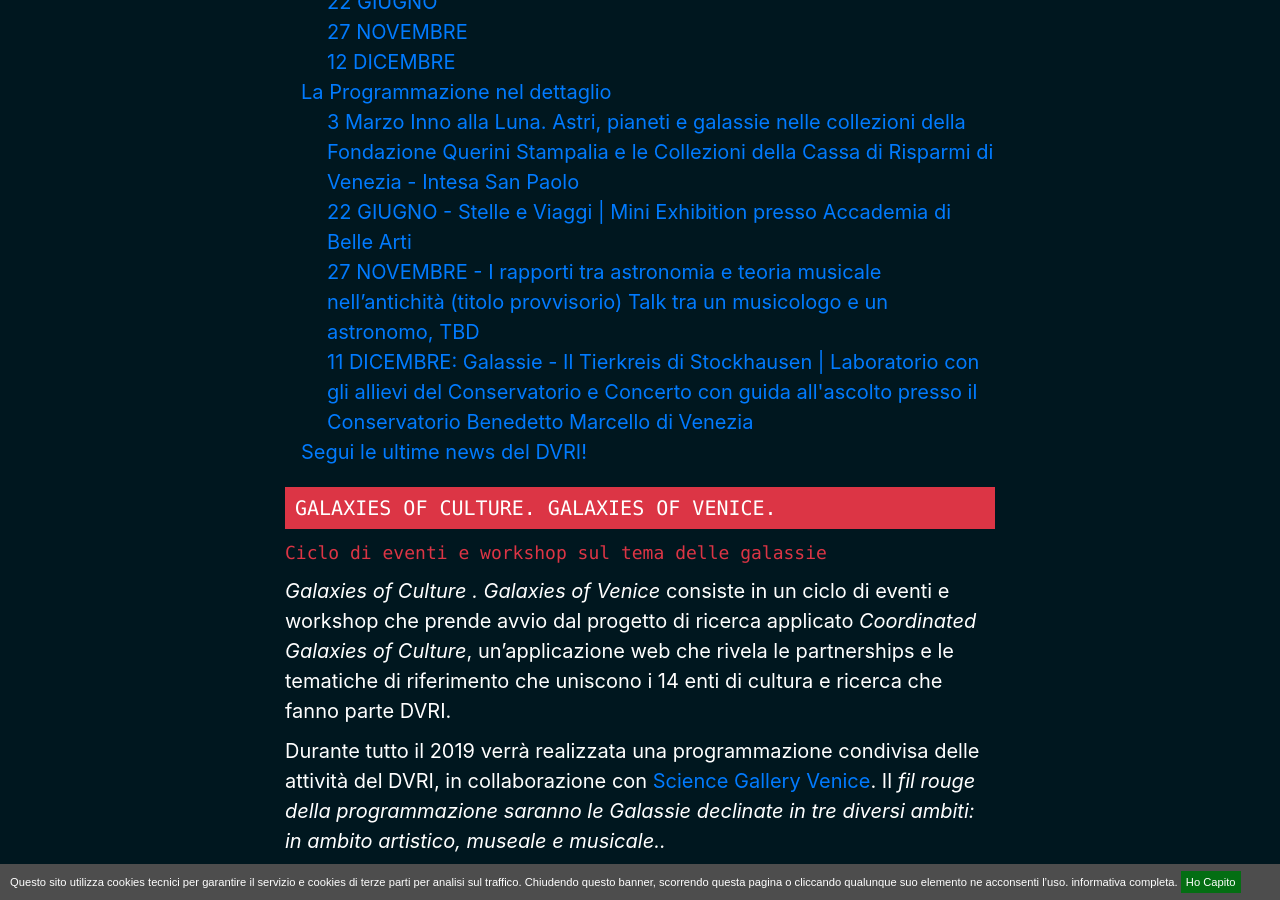
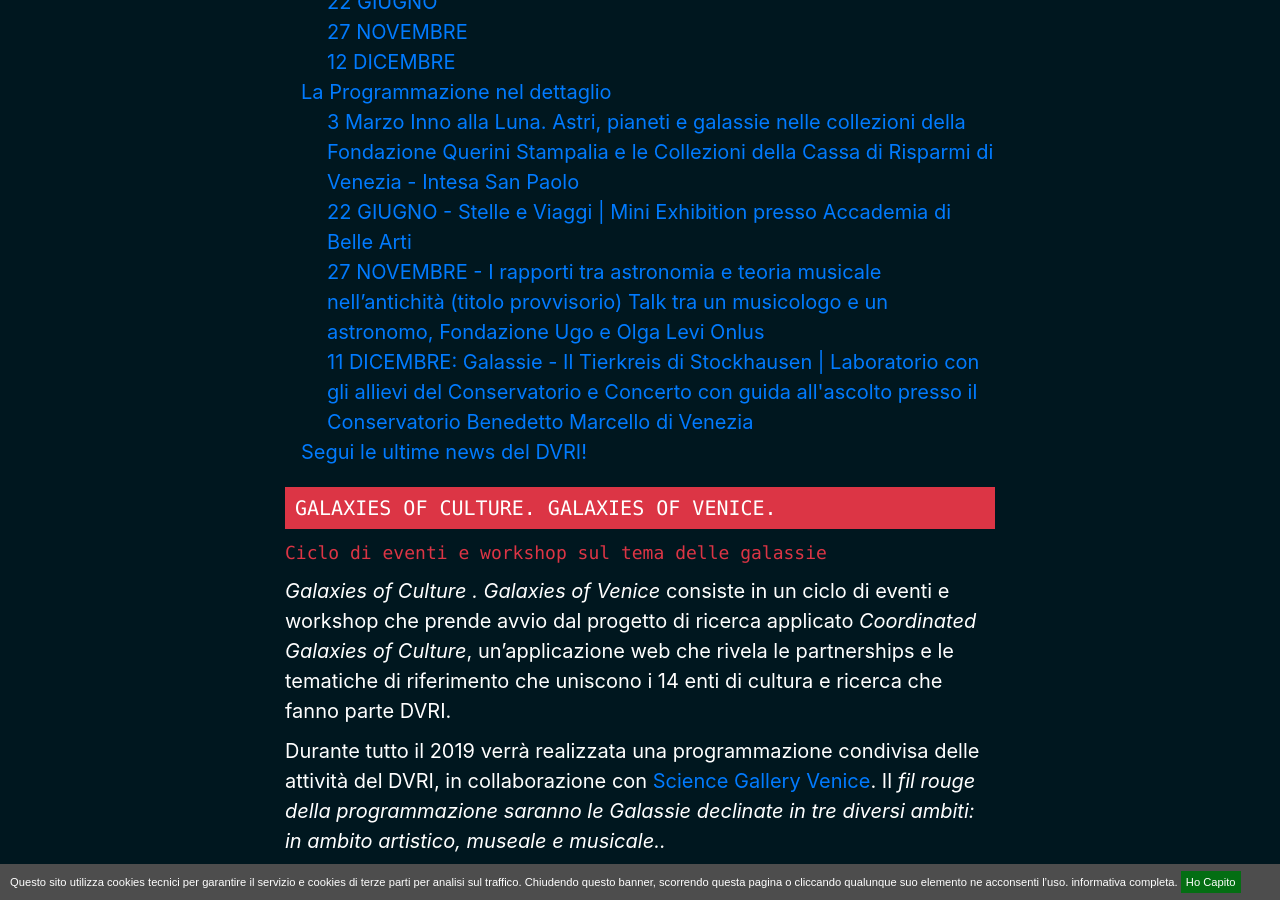
Before and after one commit to simonini/dvri-j-theme, a Jekyll site: the page built from progetti/cultural_galaxies.html, in a window 1280 px wide and 900 px high, scrolled down 663 px. Built offline with Jekyll 4.4.1, drawn with Linux system fonts in a browser that asks for light colours; comment, search, counter and statistics services are not loaded; the table of contents is made by our own code; some of the changed text lies outside the part shown.

Commit message:
Aggiunto luogo al 27 novembre

```diff
--- a/progetti/cultural_galaxies.html
+++ b/progetti/cultural_galaxies.html
@@ -68,7 +68,7 @@ dell’Innovazione.</p>
 <p>Questo appuntamento del Ciclo Galaxies of Culture. Galaxies of Venice coinciderà con l’annuale Social Event del DVRI, da sempre un momento di scambio e  incontro per la comunità di ricercatori e artisti che orbitano attorno agli enti del Distretto.L’evento prevede un itinerario, costruito ad hoc, per raccontare la storia scientifica ed astronomica di Venezia  conservata presso  alcune sedi dei Musei Civici di Venezia. </p>
 <p>Il Tour prevede delle guide d’eccezione: i ricercatori, borsisti dottorandi che hanno deciso di dedicarsi al tema delle Galassie.</p> -->
 
-<h4>27 NOVEMBRE - I rapporti tra astronomia e teoria musicale nell’antichità (titolo provvisorio) Talk tra un musicologo e un astronomo, TBD
+<h4>27 NOVEMBRE - I rapporti tra astronomia e teoria musicale nell’antichità (titolo provvisorio) Talk tra un musicologo e un astronomo, Fondazione Ugo e Olga Levi Onlus
 </h4>
 <p>Il Talk prevede una conversazione a due  tra una musicologa, Maria Luisa Zanoncelli e un astronomo, Lucio Russo. I due si soffermeranno su tre momenti della storia dell'astronomia: Platone e in particolare il Timeo, il gruppo dei platonico-pitagorici con le relative  influenze aristoteliche e infine Tolomeo.
 </p>
```
